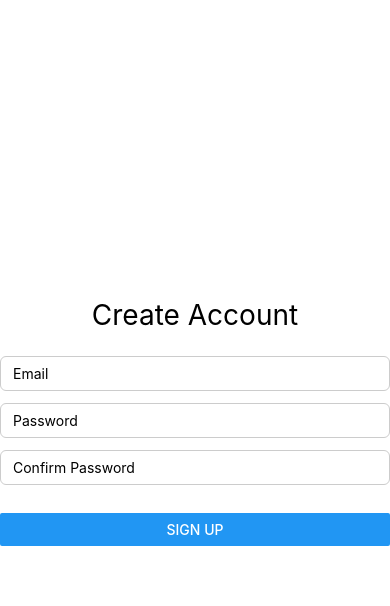
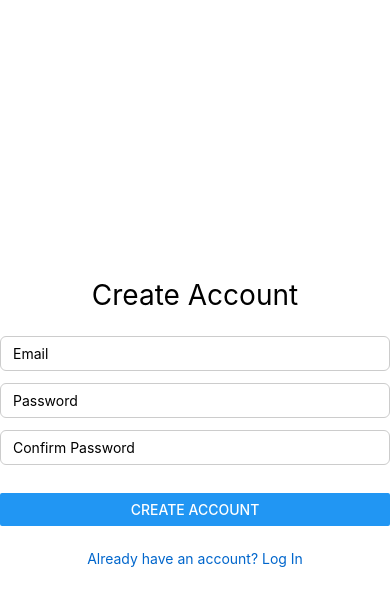
Before and after one commit to NathanWalash/AuthApp, a React Native app: screen / in a window 390 px wide. Both pictures are taken after a click on the button "CREATE ACCOUNT". Shown: the top 606 px of the page. Built offline with nearby package versions, Linux system fonts and the light colour scheme; no server answers.

Commit message:
linked the signup page to login page

```diff
--- a/App.tsx
+++ b/App.tsx
@@ -33,7 +33,6 @@ export default function App() {
     return <HomeScreen user={user} />;
   }
 
-  // Not authenticated yet:
   if (mode === 'landing') {
     return (
       <LandingScreen
@@ -48,7 +47,7 @@ export default function App() {
   }
 
   // mode === 'signup'
-  return <SignupScreen />;
+  return <SignupScreen onLogin={() => setMode('login')} />;
 }
 
 const styles = StyleSheet.create({
--- a/src/screens/SignupScreen.tsx
+++ b/src/screens/SignupScreen.tsx
@@ -8,11 +8,16 @@ import {
   StyleSheet,
   ActivityIndicator,
   View,
+  TouchableOpacity,
 } from 'react-native';
 import { auth } from '../firebase/config';
 import { createUserWithEmailAndPassword } from 'firebase/auth';
 
-export default function SignupScreen() {
+type Props = {
+  onLogin: () => void;
+};
+
+export default function SignupScreen({ onLogin }: Props) {
   const [email, setEmail] = useState('');
   const [password, setPassword] = useState('');
   const [confirm, setConfirm] = useState('');
@@ -28,7 +33,7 @@ export default function SignupScreen() {
     setLoading(true);
     try {
       await createUserWithEmailAndPassword(auth, email.trim(), password);
-      // onAuthStateChanged will fire → HomeScreen
+      // onAuthStateChanged → HomeScreen
     } catch (err) {
       setError(err instanceof Error ? err.message : 'Unexpected error.');
     } finally {
@@ -39,6 +44,7 @@ export default function SignupScreen() {
   return (
     <SafeAreaView style={styles.container}>
       <Text style={styles.header}>Create Account</Text>
+
       <TextInput
         placeholder="Email"
         value={email}
@@ -47,6 +53,7 @@ export default function SignupScreen() {
         autoCapitalize="none"
         style={styles.input}
       />
+
       <TextInput
         placeholder="Password"
         value={password}
@@ -54,6 +61,7 @@ export default function SignupScreen() {
         secureTextEntry
         style={styles.input}
       />
+
       <TextInput
         placeholder="Confirm Password"
         value={confirm}
@@ -61,25 +69,57 @@ export default function SignupScreen() {
         secureTextEntry
         style={styles.input}
       />
-      {error && <Text style={styles.error}>{error}</Text>}
+
+      {error ? <Text style={styles.error}>{error}</Text> : null}
+
       <View style={styles.button}>
         {loading ? (
           <ActivityIndicator />
         ) : (
-          <Button title="Sign Up" onPress={handleSignup} />
+          <Button title="Create Account" onPress={handleSignup} />
         )}
       </View>
+
+      <TouchableOpacity onPress={onLogin} style={styles.link}>
+        <Text style={styles.linkText}>Already have an account? Log In</Text>
+      </TouchableOpacity>
     </SafeAreaView>
   );
 }
 
 const styles = StyleSheet.create({
-  container: { flex: 1, padding: 24, justifyContent: 'center', backgroundColor: '#fff' },
-  header: { fontSize: 28, marginBottom: 24, textAlign: 'center' },
+  container: {
+    flex: 1,
+    padding: 24,
+    justifyContent: 'center',
+    backgroundColor: '#fff',
+  },
+  header: {
+    fontSize: 28,
+    marginBottom: 24,
+    textAlign: 'center',
+  },
   input: {
-    borderWidth: 1, borderColor: '#ccc', borderRadius: 6,
-    paddingHorizontal: 12, paddingVertical: 8, marginBottom: 12,
+    borderWidth: 1,
+    borderColor: '#ccc',
+    borderRadius: 6,
+    paddingHorizontal: 12,
+    paddingVertical: 8,
+    marginBottom: 12,
   },
-  button: { marginTop: 16 },
-  error: { color: 'red', textAlign: 'center', marginTop: 8 },
+  button: {
+    marginTop: 16,
+  },
+  error: {
+    color: 'red',
+    textAlign: 'center',
+    marginTop: 8,
+  },
+  link: {
+    marginTop: 24,
+    alignSelf: 'center',
+  },
+  linkText: {
+    color: '#0066cc',
+  },
 });
```
